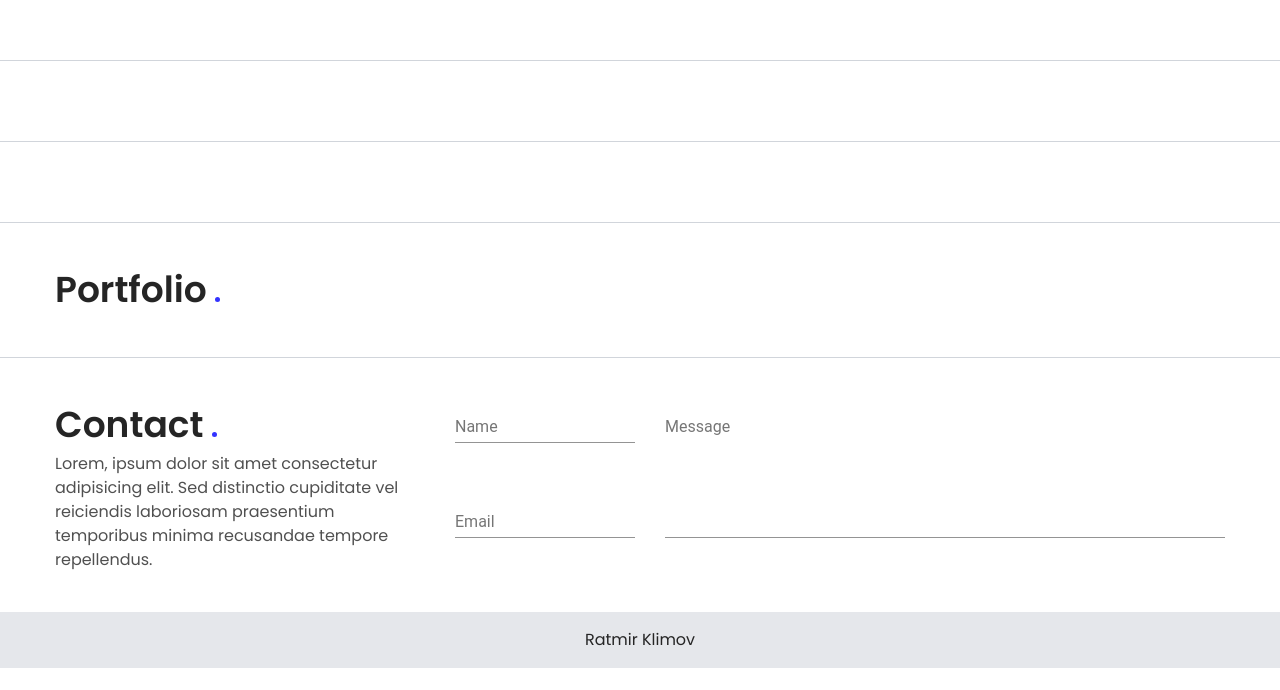
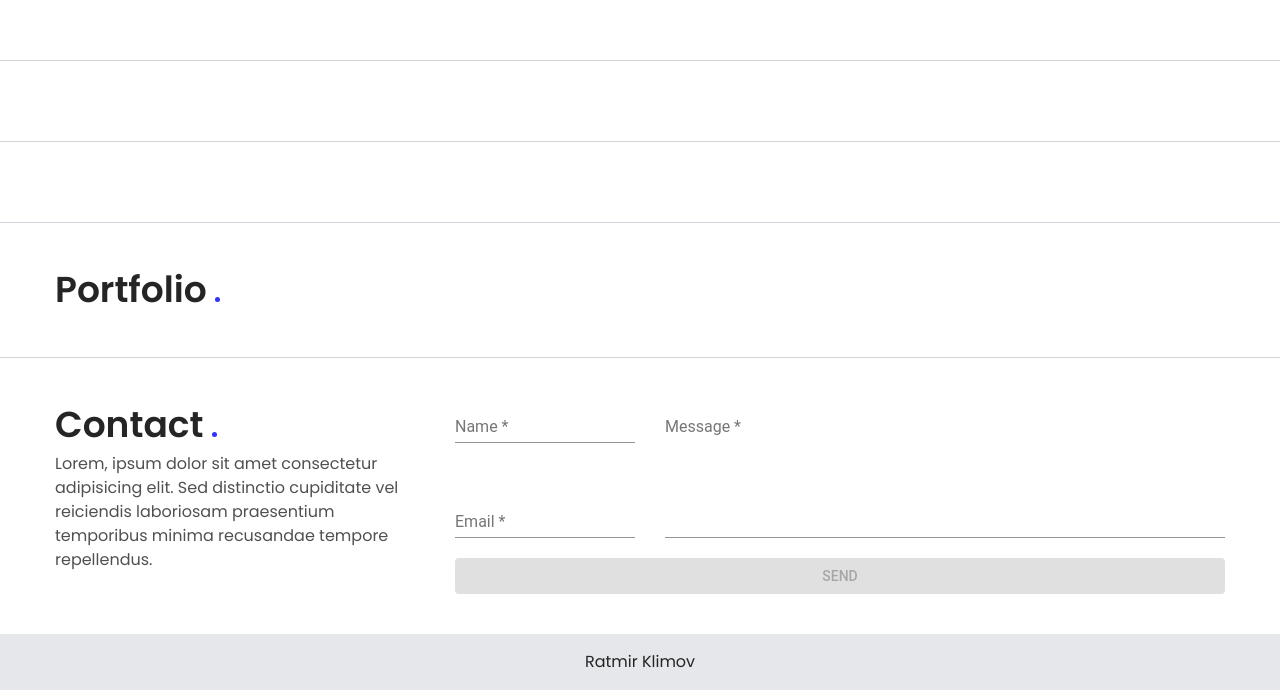
Before and after one commit to Xielain-art/portfolio-frontend, an Angular app: page / in a window 1280 px wide. Shown: the part 834-1524 px from the top of the page. Before the commit the page ends 1502 px from the top, so only its background shows below. Built offline with nearby package versions, Linux system fonts and the light colour scheme; no server answers.

Commit message:
contact component done

```diff
--- a/src/app/app.module.ts
+++ b/src/app/app.module.ts
@@ -36,6 +36,8 @@ import { TextFieldModule } from '@angular/cdk/text-field';
 import { MatFormFieldModule } from '@angular/material/form-field';
 import { MobileMenuComponent } from './components/mobile-menu/mobile-menu.component';
 import { HttpClientModule } from '@angular/common/http';
+import { ReactiveFormsModule } from '@angular/forms';
+import { MatSnackBarModule } from '@angular/material/snack-bar';
 
 @NgModule({
   declarations: [
@@ -77,6 +79,8 @@ import { HttpClientModule } from '@angular/common/http';
     MatFormFieldModule,
     MatInputModule,
     HttpClientModule,
+    ReactiveFormsModule,
+    MatSnackBarModule,
   ],
   providers: [],
   bootstrap: [AppComponent],
--- a/src/app/components/contact/contact.component.html
+++ b/src/app/components/contact/contact.component.html
@@ -7,25 +7,27 @@
 					reiciendis
 					laboriosam praesentium temporibus minima recusandae tempore repellendus.</p>
 			</div>
-			<div class="grow">
-				<form class="w-full flex gap-[30px] maxLg:flex-col">
-					<div class="flex flex-col gap-[30px]">
+			<div class="grow flex flex-col">
+				<form [formGroup]="sendEmailForm" class="w-full   flex gap-[30px] maxLg:flex-col">
+					<div class="flex flex-shrink-0 flex-col gap-[30px]">
 						<mat-form-field class="example-full-width">
 							<mat-label>Name</mat-label>
-							<input matInput placeholder="Name">
+							<input formControlName="name" matInput placeholder="Name">
 						</mat-form-field>
 						<mat-form-field class="example-full-width">
 							<mat-label>Email</mat-label>
-							<input matInput placeholder="Email">
+							<input type="email" formControlName="senderEmail" matInput placeholder="Email">
 						</mat-form-field>
 					</div>
-
 					<mat-form-field class="w-full">
 						<mat-label>Message</mat-label>
-						<textarea matInput cdkTextareaAutosize #autosize="cdkTextareaAutosize" cdkAutosizeMinRows="6.3"
-							cdkAutosizeMaxRows="5"></textarea>
+						<textarea formControlName="message" matInput cdkTextareaAutosize #autosize="cdkTextareaAutosize"
+							cdkAutosizeMinRows="6.3" cdkAutosizeMaxRows="5"></textarea>
 					</mat-form-field>
+
 				</form>
+				<button (click)="sendEmail()" [disabled]="sendEmailForm.invalid" mat-raised-button
+					color="primary">SEND</button>
 			</div>
 		</div>
 	</div>
--- a/src/app/components/contact/contact.component.ts
+++ b/src/app/components/contact/contact.component.ts
@@ -1,15 +1,48 @@
 import { Component, OnInit } from '@angular/core';
+import { FormBuilder, FormGroup, Validators } from '@angular/forms';
+import { MatSnackBar } from '@angular/material/snack-bar';
+import { HttpService } from 'src/app/core/services/http.service';
 
 @Component({
   selector: 'app-contact',
   templateUrl: './contact.component.html',
-  styleUrls: ['./contact.component.sass']
+  styleUrls: ['./contact.component.sass'],
 })
 export class ContactComponent implements OnInit {
+  sendEmailForm!: FormGroup;
 
-  constructor() { }
+  constructor(
+    private fb: FormBuilder,
+    private http: HttpService,
+    private _snackBar: MatSnackBar
+  ) {
+    this.createForm();
+  }
 
   ngOnInit(): void {
+    console.log();
   }
 
+  private createForm(): void {
+    this.sendEmailForm = this.fb.group({
+      name: ['', Validators.required],
+      senderEmail: ['', [Validators.required, Validators.email]],
+      message: ['', Validators.required],
+    });
+  }
+
+  public sendEmail(): void {
+    const data = this.sendEmailForm.value;
+    this.sendEmailForm.reset();
+    this.http.sendEmail(data).subscribe({
+      next: () => {
+        this._snackBar.open('Email successfully sent', 'OK', {
+          duration: 1000,
+        });
+      },
+      error: (err) => {
+        console.log(err);
+      },
+    });
+  }
 }
--- /dev/null
+++ b/src/app/core/models/email-body.model.ts
@@ -0,0 +1,5 @@
+export interface EmailBody {
+  name: string;
+  senderEmail: string;
+  message: string;
+}
--- a/src/app/core/services/http.service.ts
+++ b/src/app/core/services/http.service.ts
@@ -1,7 +1,8 @@
-import { HttpClient } from '@angular/common/http';
+import { HttpClient, HttpErrorResponse } from '@angular/common/http';
 import { Injectable } from '@angular/core';
-import { Observable } from 'rxjs';
+import { catchError, Observable, throwError } from 'rxjs';
 import { Education } from '../models/education.model';
+import { EmailBody } from '../models/email-body.model';
 import { Experience } from '../models/experience.model';
 import { Portfolio } from '../models/portfolio.model';
 import { Skill } from '../models/skill.model';
@@ -19,4 +20,12 @@ export class HttpService {
     this.http.get<Education[]>('/api/education');
 
   constructor(private http: HttpClient) {}
+
+  public sendEmail(data: EmailBody): Observable<{ status: string }> {
+    return this.http.post<{ status: string }>('/api/mail', data).pipe(
+      catchError((err: HttpErrorResponse) => {
+        return throwError(() => err);
+      })
+    );
+  }
 }
```
